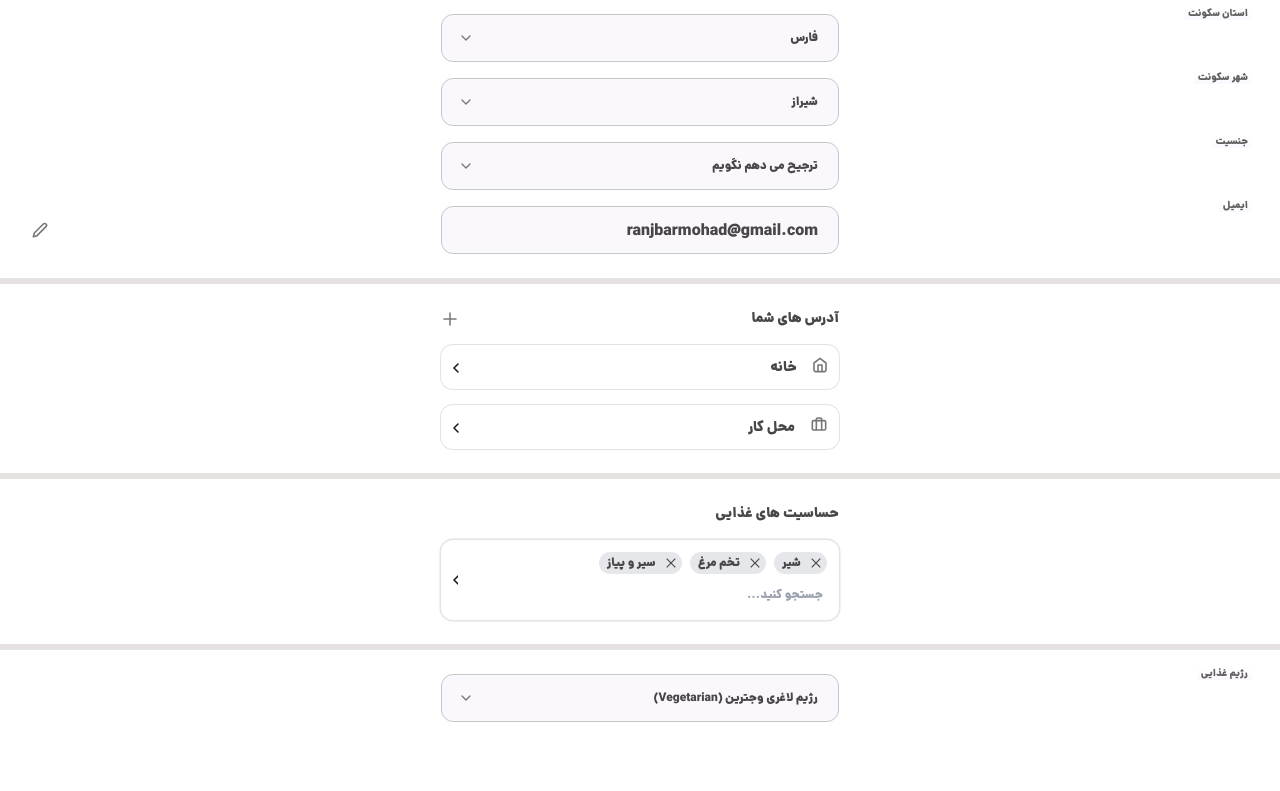
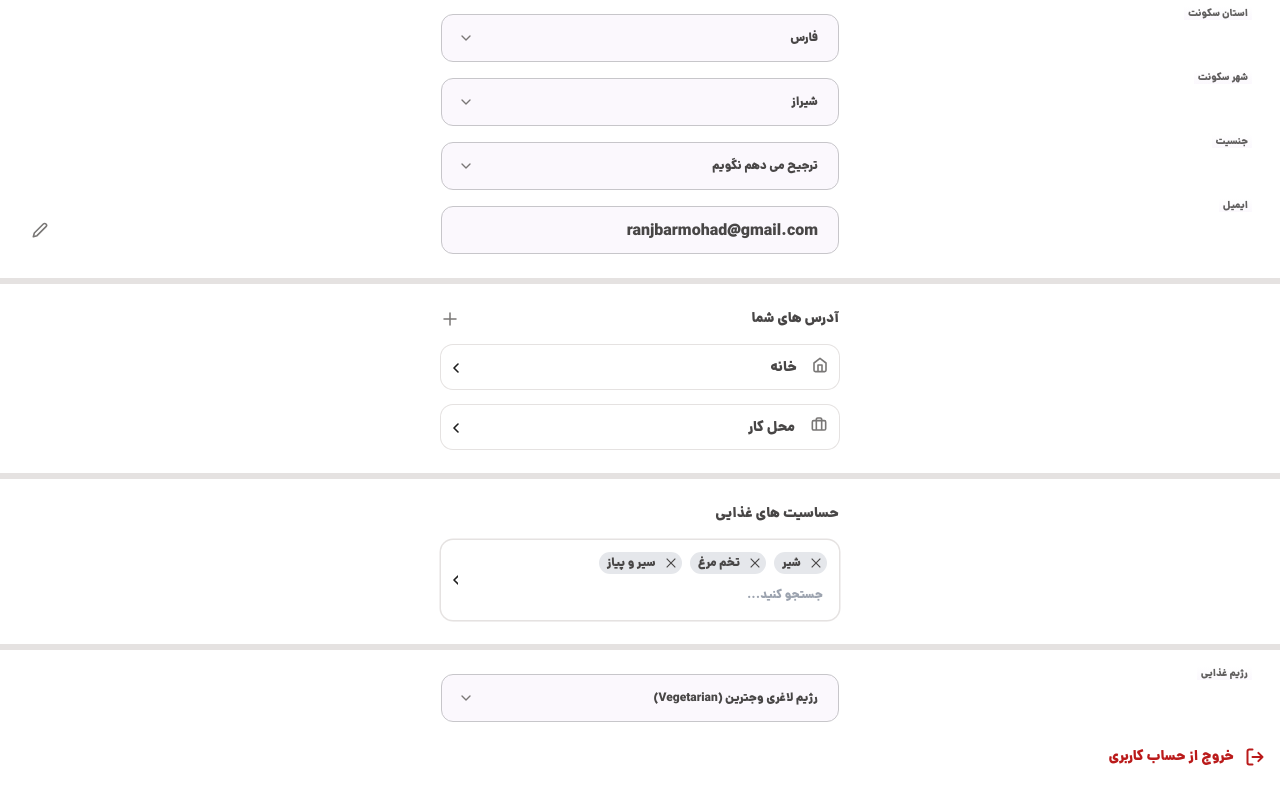
Before and after one commit to misarfehapp/misarfehMain, a Next.js app: page /userProfile/information in a window 1280 px wide. Shown: the part 307-1098 px from the top of the page. Before the commit the page ends 1053 px from the top, so only its background shows below. Built offline with nearby package versions, Linux system fonts and the light colour scheme.

Commit message:
added exit account button and popup

```diff
--- a/app/userProfile/information/page.tsx
+++ b/app/userProfile/information/page.tsx
@@ -1,5 +1,7 @@
 import AddressSection from "@/components/address section/AddressSection";
+import ExitSection from "@/components/exit section/ExitSection";
 import FoodSensitivities from "@/components/food sensitivities/FoodSensitivities";
+import ExitIcon from "@/components/icons/ExitIcon";
 import Input from "@/components/input/Input";
 import ArrowBack from "@/components/user header/ArrowBack";
 import UserHeader from "@/components/user header/UserHeader";
@@ -38,8 +40,9 @@ const page = () => {
       </div>
       <div className="w-full h-[6px] bg-neutral-neutral90" />
       <div className="my-6 flex flex-col">
-        <Input type="diet" diet="(Vegetarian) رژیم لاغری وجترین"/>
+        <Input type="diet" diet="(Vegetarian) رژیم لاغری وجترین" />
       </div>
+      <ExitSection />
     </div>
   );
 };
--- /dev/null
+++ b/components/exit section/ExitSection.tsx
@@ -0,0 +1,62 @@
+"use client";
+import { useState } from "react";
+import ExitIcon from "../icons/ExitIcon";
+
+const ExitSection = () => {
+  // State to control the visibility of the pop-up
+  const [showExitConfirm, setShowExitConfirm] = useState(false);
+
+  // Function to handle the exit button click
+  const handleExitClick = () => {
+    setShowExitConfirm(true); // Show the pop-up
+  };
+
+  // Function to handle canceling the exit
+  const handleCancelExit = () => {
+    console.log("cancel");
+
+    setShowExitConfirm(false); // Hide the pop-up
+  };
+
+  // Function to confirm exit action
+  const handleConfirmExit = () => {
+    // Add your logic for exiting the account here
+    console.log("Exiting account...");
+    setShowExitConfirm(false); // Hide the pop-up after confirming
+  };
+  return (
+    <div style={{ direction: "rtl" }}>
+      <div
+        className="flex flex-row items-center gap-3 mx-4 my-6"
+        onClick={handleExitClick}
+      >
+        <ExitIcon />
+        <p className="text-light-error text-sm">خروج از حساب کاربری</p>
+      </div>
+      {showExitConfirm && (
+        <div className="fixed inset-0 flex items-center justify-center bg-black bg-opacity-50 z-10">
+          <div className="bg-white p-5 rounded-lg shadow-lg text-center m-4">
+            <p className="text-lg font-medium mb-4">
+              آیا می‌خواهید از حساب کاربری خود خارج شوید؟
+            </p>
+            <div className="flex justify-center gap-4">
+              <button
+                onClick={handleConfirmExit}
+                className="bg-red-500 text-white px-4 py-2 rounded"
+              >
+                خروج
+              </button>
+              <button
+                onClick={handleCancelExit}
+                className="bg-gray-300 px-4 py-2 rounded"
+              >
+                انصراف
+              </button>
+            </div>
+          </div>
+        </div>
+      )}
+    </div>
+  );
+};
+export default ExitSection;
--- /dev/null
+++ b/components/icons/ExitIcon.tsx
@@ -0,0 +1,19 @@
+import * as React from "react"
+const ExitIcon = (props: React.JSX.IntrinsicAttributes & React.SVGProps<SVGSVGElement>) => (
+  <svg
+    xmlns="http://www.w3.org/2000/svg"
+    width={18}
+    height={18}
+    fill="none"
+    {...props}
+  >
+    <path
+      stroke="#BA1A1A"
+      strokeLinecap="round"
+      strokeLinejoin="round"
+      strokeWidth={2}
+      d="M6.5 16.5H3.167A1.667 1.667 0 0 1 1.5 14.833V3.167A1.667 1.667 0 0 1 3.167 1.5H6.5m5.833 11.667L16.5 9m0 0-4.167-4.167M16.5 9h-10"
+    />
+  </svg>
+)
+export default ExitIcon
```
